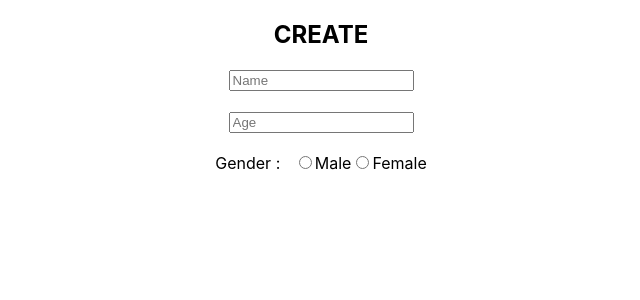
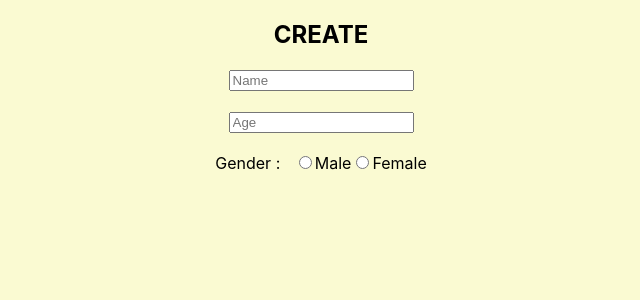
Before and after one commit to Poovarasan0909/ReactApp, a React (Create React App) app: page / in a window 1280 px wide. Shown: the top 300 px of the page, without its empty margins (319-959 px from the left). Built offline with nearby package versions, Linux system fonts and the light colour scheme.

Commit message:
icon changes

```diff
--- a/src/App.css
+++ b/src/App.css
@@ -1,7 +1,9 @@
 .App {
   text-align: center;
 }
-
+body {
+ background-color:lightgoldenrodyellow;
+}
 .App-logo {
   height: 40vmin;
   pointer-events: none;
```
Also changed, not shown: 1 other file (tests, documents, lock files or other folders).
